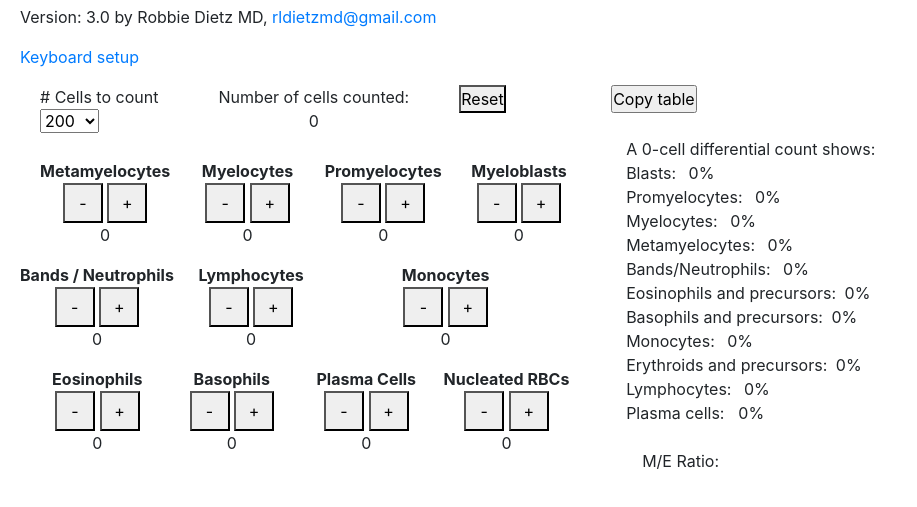
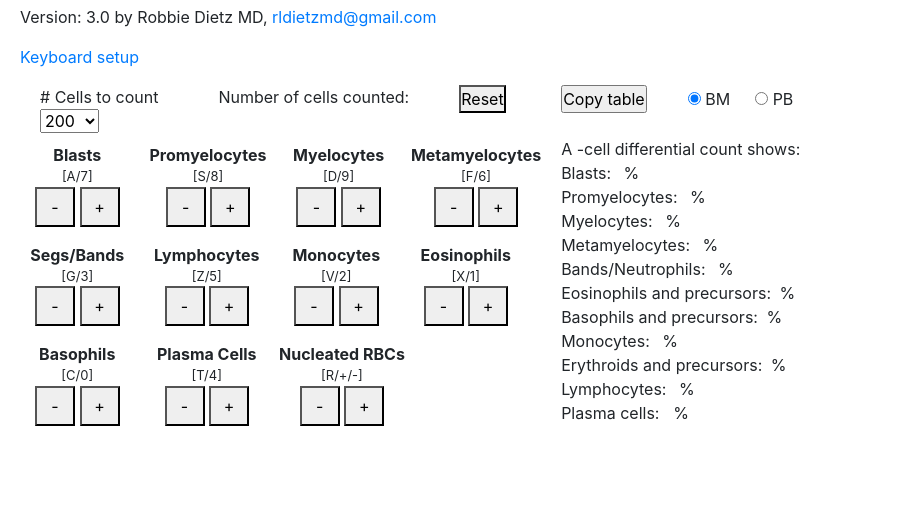
Before and after one commit to lobstaboy/SuperCellCounterPro, a plain HTML site: page index.html in a window 1280 px wide. Shown: the part 61-568 px from the top of the page, without its empty margins (0-917 px from the left). Drawn offline with nearby package versions, Linux system fonts and the light colour scheme.

Commit message:
Add files via upload

```diff
--- a/counterScript.js
+++ b/counterScript.js
@@ -18,6 +18,13 @@ myeloid = blast + promyelocyte + myelocyte + metamyelocyte + neutrophil + basoph
 total = blast + promyelocyte + myelocyte + metamyelocyte + neutrophil + nrbc + lymphocyte + basophil + monocyte + eosinophil + plasmacell;
 
 var numberToCount = document.getElementById("numCells").value;
+var numberToCount = document.getElementById("countType").value;
+
+function resetPage() {
+    if (confirm("Are you sure you want to reset the counter?")) {
+        window.location.reload();
+    }
+}
 
 function updateTable() {
     var numberToCount = document.getElementById("numCells").value;
@@ -305,7 +312,7 @@ function myeloDOWN() {
 
     myelocyte -=1
     total -= 1
-    document.getElementById('myelocte').innerHTML = myelocyte;
+    document.getElementById('myelocyte').innerHTML = myelocyte;
     document.getElementById('numCellCounted').innerHTML = total;
     updateTable();
 }
--- a/index.html
+++ b/index.html
@@ -14,9 +14,7 @@
         <div class="input">
             <div class="container input-section">
                 <div class="row">
-
                     <div class="cellCountDropdown"># Cells to count
-
                         <form>
                             <select id="numCells">
                                 <option value="50">50</option>
@@ -27,13 +25,11 @@
                             </select>
                         </form>
                     </div>
-
                     <div class="cellTotes">Number of cells counted:
                         <p id="numCellCounted"></p>
                     </div>
-
                     <div class="resetPage">
-                        <button type="button" onClick="window.location.reload();" >Reset</button>
+                        <button type="button" onClick="resetPage()" >Reset</button>
                     </div>
                 </div>
             </div>
@@ -41,9 +37,55 @@
             <div class="container counter-section">
 
                 <div class="row">
+
+                    <div class="BLAST">
+                        <div>
+                            <b>Blasts</b><br>
+                            <font size='-1'>[A/7]</font>
+                        </div>
+                        <div class="container">
+                            <button type="button" onclick="blastDOWN()">-</button>
+                            <button type="button" onclick="blastUP()">+</button>
+                        </div>
+
+                        <div>
+                            <p id="blast"></p>
+                        </div>
+                    </div>
+
+                    <div class="PROMYELOCYTE">
+                        <div>
+                            <b>Promyelocytes</b><br>
+                            <font size='-1'>[S/8]</font>
+                        </div>
+                        <div class="container">
+                            <button type="button" onclick="proDOWN()">-</button>
+                            <button type="button" onclick="proUP()">+</button>
+                        </div>
+                        <div>
+                            <p id="promyelocyte"></p>
+                        </div>
+                    </div>
+
+                    <div class="MYELOCYTE">
+                        <div>
+                            <b>Myelocytes</b><br>
+                            <font size='-1'>[D/9]</font>
+                        </div>
+                        <div class="container">
+                            <button type="button" onclick="myeloDOWN()">-</button>
+                            <button type="button" onclick="myeloUP()">+</button>
+                        </div>
+
+                        <div>
+                            <p id="myelocyte"></p>
+                        </div>
+                    </div>
+
                     <div class="METAMYELOCYTE">
                         <div>
                             <b>Metamyelocytes</b><br>
+                            <font size='-1'>[F/6]</font>
                         </div>
 
                         <div class="container">
@@ -55,57 +97,14 @@
                             <p id="metamyelocyte"></p>
                         </div>
                     </div>
-
-                    <div class="MYELOCYTE">
-                        <div>
-                            <b>Myelocytes</b><br>
-                        </div>
-
-                        <div class="container">
-                            <button type="button" onclick="myeloDOWN()">-</button>
-                            <button type="button" onclick="myeloUP()">+</button>
-                        </div>
-
-                        <div>
-                            <p id="myelocyte"></p>
-                        </div>
-                    </div>
-
-                    <div class="PROMYELOCYTE">
-                        <div>
-                            <b>Promyelocytes</b><br>
-                        </div>
-
-                        <div class="container">
-                            <button type="button" onclick="proDOWN()">-</button>
-                            <button type="button" onclick="proUP()">+</button>
-                        </div>
-
-                        <div>
-                            <p id="promyelocyte"></p>
-                        </div>
-                    </div>
-
-                    <div class="BLAST">
-                        <div>
-                            <b>Myeloblasts</b><br>
-                        </div>
-
-                        <div class="container">
-                            <button type="button" onclick="blastDOWN()">-</button>
-                            <button type="button" onclick="blastUP()">+</button>
-                        </div>
-
-                        <div>
-                            <p id="blast"></p>
-                        </div>
-                    </div>
                 </div>
 
                 <div class="row">
+
                     <div class="NEUTROPHIL">
                         <div>
-                            <b>Bands / Neutrophils</b><br>
+                            <b>Segs/Bands</b><br>
+                            <font size='-1'>[G/3]</font>
                         </div>
 
                         <div class="container">
@@ -121,8 +120,8 @@
                     <div class="LYMPHOCYTE">
                         <div>
                             <b>Lymphocytes</b><br>
+                            <font size='-1'>[Z/5]</font>
                         </div>
-
                         <div class="container">
                             <button type="button" onclick="lymphDOWN()">-</button>
                             <button type="button" onclick="lymphUP()">+</button>
@@ -131,13 +130,13 @@
                         <div>
                             <p id="lymphocyte"></p>
                         </div>
-                    </div>
+                    </div> <br />
 
                     <div class="MONOCYTE">
                         <div>
                             <b>Monocytes</b><br>
+                            <font size='-1'>[V/2]</font>
                         </div>
-
                         <div class="container">
                             <button type="button" onclick="monoDOWN()">-</button>
                             <button type="button" onclick="monoUP()">+</button>
@@ -148,13 +147,12 @@
                         </div>
                     </div>
 
-                </div>
-                    <div class="row">
 
 
                     <div class="EOSINOPHIL">
                         <div>
                             <b>Eosinophils</b><br>
+                            <font size='-1'>[X/1]</font>
                         </div>
 
                         <div class="container">
@@ -166,10 +164,13 @@
                             <p id="eosinophil"></p>
                         </div>
                     </div>
+                </div>
+                    <div class="row">
 
                         <div class="BASOPHIL">
                             <div>
                                 <b>Basophils</b><br>
+                                <font size='-1'>[C/0]</font>
                             </div>
 
                             <div class="container">
@@ -185,13 +186,13 @@
                         <div class="PLASMACELL">
                             <div>
                                 <b>Plasma Cells</b><br>
+                                <font size='-1'>[T/4]</font>
                             </div>
 
                             <div class="container">
                                 <button type="button" onclick="plasmaDOWN()">-</button>
                                 <button type="button" onclick="plasmaUP()">+</button>
                             </div>
-
                             <div>
                                 <p id="plasmacell"></p>
                             </div>
@@ -200,8 +201,8 @@
                         <div class="NRBC">
                             <div>
                                 <b>Nucleated RBCs</b><br>
+                                <font size='-1'>[R/+/-]</font>
                             </div>
-
                             <div class="container">
                                 <button type="button" onclick="nrbcDOWN()">-</button>
                                 <button type="button" onclick="nrbcUP()">+</button>
@@ -212,18 +213,23 @@
                             </div>
                         </div>
                     </div>
-
                 </div>
             </div>
         </div>
 
         <div class="output">
-            <div class="container ouput-section">
+            <div class="container ouput-section"></div>
+                <div>
                     <div>
                         <input id="copy_btn" type="button" value="Copy table" onclick="selectElementContents( document.getElementById('outputTableDiv') );">
+                        &emsp14;&emsp14;&emsp14;&emsp14;&emsp14;&emsp14;&emsp14;&emsp14;
+                        <input type="radio" name="countType" value="marrow" checked='checked' /> BM
+                        &emsp14;&emsp14;&emsp14;&emsp14;
+                        <input type="radio" name="countType" value="blood"/> PB
+                    </div>
+
                 </div>
                 <br />
-                <div class="container outs">
                 <div id="outputTableDiv">
                     A <span id="totalP"></span>-cell differential count shows: <br />
                 Blasts: &emsp14;&emsp14;<span id="blastP"></span>%<br />
@@ -242,7 +248,6 @@
                 </div>
             </div>
         </div>
-        </div>
 
     <script src="counterScript.js">
     </script>
--- a/style.css
+++ b/style.css
@@ -12,9 +12,11 @@ html {
     margin-top: 10px;
 }
 
-.row {
-    justify-content: flex-start;
+
+div.row {
+    text-align: left;
 }
+
 
 .input {
     float: left;
@@ -23,14 +25,6 @@ html {
 .output {
     float: left;
     margin-left: 20px;
-}
-
-.output-cell-types {
-    float: left;
-}
-
-.output-percents {
-    float: right;
 }
 
 .cellTotes {
@@ -43,9 +37,6 @@ html {
     margin-right: 20px;
 }
 
-td {
-    padding-right: 35px;
-}
 
 .resetPage {
     margin-left: 50px;
@@ -57,7 +48,6 @@ td {
 
 .BLAST {
     text-align: center;
-    margin-left: 20px;
 }
 
 .Blast button{
@@ -71,7 +61,7 @@ td {
 }
 .PROMYELOCYTE {
     text-align: center;
-    margin-left: 20px;
+    margin-left: 15px;
 }
 
 .Myelocyte button {
@@ -81,7 +71,7 @@ td {
 
 .MYELOCYTE {
     text-align: center;
-    margin-left: 20px;
+    margin-left: 15px;
 }
 
 .Metamyelocyte button {
@@ -90,7 +80,7 @@ td {
 }
 .METAMYELOCYTE {
     text-align: center;
-    margin-left: 20px;
+    margin-left: 15px;
 }
 
 .Neutrophil button {
@@ -109,7 +99,7 @@ td {
 
 .NRBC {
     text-align: center;
-    margin-left: 20px;
+    margin-left: 15px;
 }
 
 .Lymphocyte button {
@@ -119,7 +109,7 @@ td {
 
 .LYMPHOCYTE {
     text-align: center;
-    margin-left: 20px;
+    margin-left: 15px;
 }
 
 .Basophil button {
@@ -129,7 +119,6 @@ td {
 
 .BASOPHIL {
     text-align: center;
-    margin-left: 20px;
 }
 
 .Monocyte button {
@@ -139,7 +128,7 @@ td {
 
 .MONOCYTE {
     text-align: center;
-    margin-left: 80px;
+    margin-left: 15px;
 }
 
 .Eosinophil button {
@@ -149,7 +138,7 @@ td {
 
 .EOSINOPHIL {
     text-align: center;
-    margin-left: 20px;
+    margin-left: 15px;
 }
 
 .Plasmacell button {
@@ -159,7 +148,7 @@ td {
 
 .PLASMACELL {
     text-align: center;
-    margin-left: 20px;
+    margin-left: 15px;
 }
 
 table tr.separator { height: 20px; }
```
Lines whose indentation alone changed are shown as unchanged.
